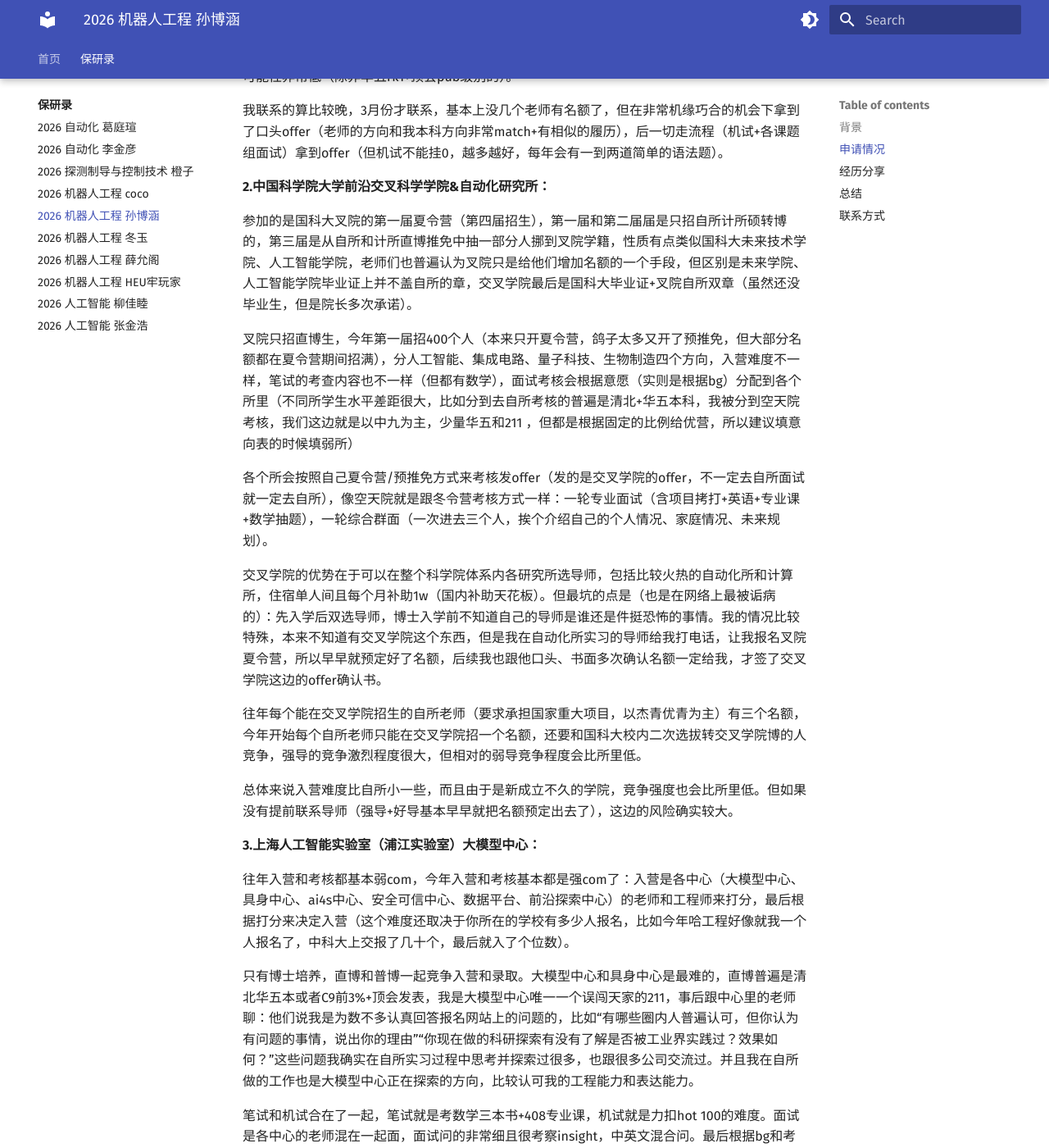
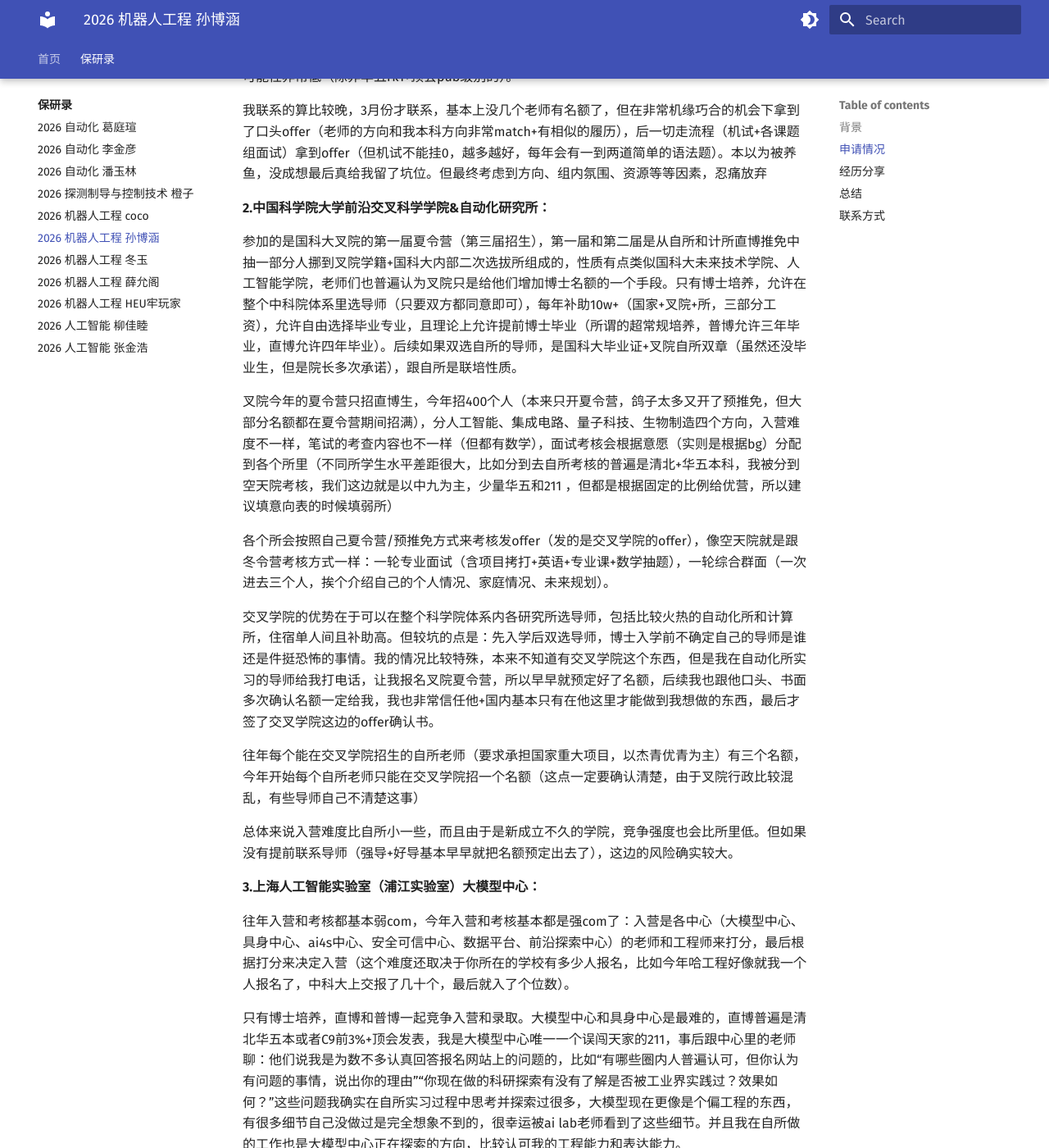
Before and after one commit to heu4-baoyan/heu4-baoyan, an MkDocs documentation site: the page built from docs/baoyan/CompSci/2026/cases/bohansun.md, in a window 1280 px wide and 1400 px high, scrolled down 2557 px. Shown: the whole window at 82% size. Built offline with MkDocs 1.6.1 and Material for MkDocs 9.7.7, drawn with Linux system fonts in a browser that asks for light colours; some of the changed text lies outside the part shown.

Commit message:
feat: 更新潘玉林

```diff
--- a/docs/baoyan/CompSci/2026/cases/bohansun.md
+++ b/docs/baoyan/CompSci/2026/cases/bohansun.md
@@ -16,17 +16,17 @@
 **科研:**<br>
 &nbsp;&nbsp;&nbsp;&nbsp;- [MCF-SVC: Zero-shot High-Fidelity Singing Voice Conversion with Multi-Condition Flow Synthesis ](http://poster-openaccess.com/files/ICIC2025/2517.pdf#:~:text=In%20this%20paper%2C%20we%20propose%20a%20high-fidelity%20flow-based,voice%20details%20by%20integrating%20multiple%20latent%20attribute%20encoders.)（第三作者，ICIC 2025，CCF-C会议）<br>
 
-&nbsp;&nbsp;&nbsp;&nbsp;- [SpikingBrain Technical Report: Spiking Brain-inspired Large Models](https://github.com/BICLab/SpikingBrain-7B)（第六作者，Github 1k stars，技术报告）<br>
+&nbsp;&nbsp;&nbsp;&nbsp;- [SpikingBrain Technical Report: Spiking Brain-inspired Large Models](https://github.com/BICLab/SpikingBrain-7B)（第六作者，Github 1k stars，Transactions on Machine Learning Research）<br>
 
 **实习:**<br>
 &nbsp;&nbsp;&nbsp;&nbsp;- 中国科学院自动化研究所 类脑通用智能大模型北京市重点实验室, 科研实习生, 一年
 
 **项目:**<br>
-&nbsp;&nbsp;&nbsp;&nbsp;- 中科院自动化所 线性架构大模型：<br>
+&nbsp;&nbsp;&nbsp;&nbsp;- 中科院自动化所&字节跳动 线性架构大模型：<br>
 构造人工数据集，并在训练不同阶段中验证；理论分析线性架构中状态利用率低的问题，探索层状态传递架构<br>
 
-&nbsp;&nbsp;&nbsp;&nbsp;- 中科院自动化所 类脑大模型（spiking brain1.0）：<br>
-主要负责部署工作，与沐曦科技合作在国产GPU上适配分布式系统。参与架构、算子适配、测评的部分工作，并参与撰写技术报告。<br>
+&nbsp;&nbsp;&nbsp;&nbsp;- 中科院自动化所&沐曦科技 类脑大模型（瞬息1.0）：<br>
+主要负责vllm推理框架部署工作，在国产GPU上适配分布式系统并构建支持大规模交互的网站。参与架构、算子适配、测评、rebuttal的部分工作，并参与撰写技术报告。<br>
 
 &nbsp;&nbsp;&nbsp;&nbsp;- 上海交通大学&哈尔滨工程大学 唱歌语音转换：<br>
 在指导下完成实验和论文写作，在保持转换速度的同时提升生成自然度和相似度。<br>
@@ -71,19 +71,19 @@
 
 北智和北计都是纯弱com，基本各组老师自己决定入营及offer发放（我认识211低rk但是科研非常亮眼也拿到offer的，双非超强科研也有机会），不同课题组入营难度完全不一样，不联系老师入营可能性非常低（除非华五rk1+顶会pub级别的）。
 
-我联系的算比较晚，3月份才联系，基本上没几个老师有名额了，但在非常机缘巧合的机会下拿到了口头offer（老师的方向和我本科方向非常match+有相似的履历），后一切走流程（机试+各课题组面试）拿到offer（但机试不能挂0，越多越好，每年会有一到两道简单的语法题）。<br>
+我联系的算比较晚，3月份才联系，基本上没几个老师有名额了，但在非常机缘巧合的机会下拿到了口头offer（老师的方向和我本科方向非常match+有相似的履历），后一切走流程（机试+各课题组面试）拿到offer（但机试不能挂0，越多越好，每年会有一到两道简单的语法题）。本以为被养鱼，没成想最后真给我留了坑位。但最终考虑到方向、组内氛围、资源等等因素，忍痛放弃<br>
 
 **2.中国科学院大学前沿交叉科学学院&自动化研究所：**
 
-参加的是国科大叉院的第一届夏令营（第四届招生），第一届和第二届届是只招自所计所硕转博的，第三届是从自所和计所直博推免中抽一部分人挪到叉院学籍，性质有点类似国科大未来技术学院、人工智能学院，老师们也普遍认为叉院只是给他们增加名额的一个手段，但区别是未来学院、人工智能学院毕业证上并不盖自所的章，交叉学院最后是国科大毕业证+叉院自所双章（虽然还没毕业生，但是院长多次承诺）。
+参加的是国科大叉院的第一届夏令营（第三届招生），第一届和第二届是从自所和计所直博推免中抽一部分人挪到叉院学籍+国科大内部二次选拔所组成的，性质有点类似国科大未来技术学院、人工智能学院，老师们也普遍认为叉院只是给他们增加博士名额的一个手段。只有博士培养，允许在整个中科院体系里选导师（只要双方都同意即可），每年补助10w+（国家+叉院+所，三部分工资），允许自由选择毕业专业，且理论上允许提前博士毕业（所谓的超常规培养，普博允许三年毕业，直博允许四年毕业）。后续如果双选自所的导师，是国科大毕业证+叉院自所双章（虽然还没毕业生，但是院长多次承诺），跟自所是联培性质。
 
-叉院只招直博生，今年第一届招400个人（本来只开夏令营，鸽子太多又开了预推免，但大部分名额都在夏令营期间招满），分人工智能、集成电路、量子科技、生物制造四个方向，入营难度不一样，笔试的考查内容也不一样（但都有数学），面试考核会根据意愿（实则是根据bg）分配到各个所里（不同所学生水平差距很大，比如分到去自所考核的普遍是清北+华五本科，我被分到空天院考核，我们这边就是以中九为主，少量华五和211 ，但都是根据固定的比例给优营，所以建议填意向表的时候填弱所）
+叉院今年的夏令营只招直博生，今年招400个人（本来只开夏令营，鸽子太多又开了预推免，但大部分名额都在夏令营期间招满），分人工智能、集成电路、量子科技、生物制造四个方向，入营难度不一样，笔试的考查内容也不一样（但都有数学），面试考核会根据意愿（实则是根据bg）分配到各个所里（不同所学生水平差距很大，比如分到去自所考核的普遍是清北+华五本科，我被分到空天院考核，我们这边就是以中九为主，少量华五和211 ，但都是根据固定的比例给优营，所以建议填意向表的时候填弱所）
 
-各个所会按照自己夏令营/预推免方式来考核发offer（发的是交叉学院的offer，不一定去自所面试就一定去自所），像空天院就是跟冬令营考核方式一样：一轮专业面试（含项目拷打+英语+专业课+数学抽题），一轮综合群面（一次进去三个人，挨个介绍自己的个人情况、家庭情况、未来规划）。
+各个所会按照自己夏令营/预推免方式来考核发offer（发的是交叉学院的offer），像空天院就是跟冬令营考核方式一样：一轮专业面试（含项目拷打+英语+专业课+数学抽题），一轮综合群面（一次进去三个人，挨个介绍自己的个人情况、家庭情况、未来规划）。
 
-交叉学院的优势在于可以在整个科学院体系内各研究所选导师，包括比较火热的自动化所和计算所，住宿单人间且每个月补助1w（国内补助天花板）。但最坑的点是（也是在网络上最被诟病的）：先入学后双选导师，博士入学前不知道自己的导师是谁还是件挺恐怖的事情。我的情况比较特殊，本来不知道有交叉学院这个东西，但是我在自动化所实习的导师给我打电话，让我报名叉院夏令营，所以早早就预定好了名额，后续我也跟他口头、书面多次确认名额一定给我，才签了交叉学院这边的offer确认书。
+交叉学院的优势在于可以在整个科学院体系内各研究所选导师，包括比较火热的自动化所和计算所，住宿单人间且补助高。但较坑的点是：先入学后双选导师，博士入学前不确定自己的导师是谁还是件挺恐怖的事情。我的情况比较特殊，本来不知道有交叉学院这个东西，但是我在自动化所实习的导师给我打电话，让我报名叉院夏令营，所以早早就预定好了名额，后续我也跟他口头、书面多次确认名额一定给我，我也非常信任他+国内基本只有在他这里才能做到我想做的东西，最后才签了交叉学院这边的offer确认书。
 
-往年每个能在交叉学院招生的自所老师（要求承担国家重大项目，以杰青优青为主）有三个名额，今年开始每个自所老师只能在交叉学院招一个名额，还要和国科大校内二次选拔转交叉学院博的人竞争，强导的竞争激烈程度很大，但相对的弱导竞争程度会比所里低。
+往年每个能在交叉学院招生的自所老师（要求承担国家重大项目，以杰青优青为主）有三个名额，今年开始每个自所老师只能在交叉学院招一个名额（这点一定要确认清楚，由于叉院行政比较混乱，有些导师自己不清楚这事）
 
 总体来说入营难度比自所小一些，而且由于是新成立不久的学院，竞争强度也会比所里低。但如果没有提前联系导师（强导+好导基本早早就把名额预定出去了），这边的风险确实较大。<br>
 
@@ -91,15 +91,15 @@
 
 往年入营和考核都基本弱com，今年入营和考核基本都是强com了：入营是各中心（大模型中心、具身中心、ai4s中心、安全可信中心、数据平台、前沿探索中心）的老师和工程师来打分，最后根据打分来决定入营（这个难度还取决于你所在的学校有多少人报名，比如今年哈工程好像就我一个人报名了，中科大上交报了几十个，最后就入了个位数）。
 
-只有博士培养，直博和普博一起竞争入营和录取。大模型中心和具身中心是最难的，直博普遍是清北华五本或者C9前3%+顶会发表，我是大模型中心唯一一个误闯天家的211，事后跟中心里的老师聊：他们说我是为数不多认真回答报名网站上的问题的，比如“有哪些圈内人普遍认可，但你认为有问题的事情，说出你的理由”“你现在做的科研探索有没有了解是否被工业界实践过？效果如何？”这些问题我确实在自所实习过程中思考并探索过很多，也跟很多公司交流过。并且我在自所做的工作也是大模型中心正在探索的方向，比较认可我的工程能力和表达能力。
+只有博士培养，直博和普博一起竞争入营和录取。大模型中心和具身中心是最难的，直博普遍是清北华五本或者C9前3%+顶会发表，我是大模型中心唯一一个误闯天家的211，事后跟中心里的老师聊：他们说我是为数不多认真回答报名网站上的问题的，比如“有哪些圈内人普遍认可，但你认为有问题的事情，说出你的理由”“你现在做的科研探索有没有了解是否被工业界实践过？效果如何？”这些问题我确实在自所实习过程中思考并探索过很多，大模型现在更像是个偏工程的东西，有很多细节自己没做过是完全想象不到的，很幸运被ai lab老师看到了这些细节。并且我在自所做的工作也是大模型中心正在探索的方向，比较认可我的工程能力和表达能力。
 
-笔试和机试合在了一起，笔试就是考数学三本书+408专业课，机试就是力扣hot 100的难度。面试是各中心的老师混在一起面，面试问的非常细且很考察insight，中英文混合问。最后根据bg和考核分数决定联培学校，但也要再次通过联培学校的考核。感觉今年由于创智学院、中关村学院、河套学院等一系列国家实验室的招生，ai lab的招生被分散出去了，所以难度比起往年有所下降。
+笔试和机试合在了一起，笔试就是考数学三本书+408专业课（不过都比较简单，简单过一下王道计算机考研就够了），机试就是力扣hot 100的难度。面试是各中心的老师混在一起面，面试问的非常细且很考察insight，中英文混合问。最后根据bg和考核分数决定联培学校，但也要再次通过联培学校的考核。感觉今年由于创智学院、中关村学院、河套学院等一系列国家实验室的招生，ai lab的招生被分散出去了，所以难度比起往年有所下降。
 
 住的特别好，吃的也很好。
 
 **4.南京大学智能科学学院：**
 
-这个主要是因为我导师在南大智科也有名额，他怕我自所不稳就让我也报了南大（自所有几个老师在南大智科有直博名额，以t院士的小导为主），但接到入营的时候我已经拿到叉院&自所的offer了，所以放弃了入营。
+这个主要是因为我导师在南大智科也有名额，他怕我自所不稳就让我也报了南大（自所有几个老师在南大智科有直博名额，以谭院士的小导为主），但接到入营的时候我已经拿到叉院的offer了，所以放弃了入营。
 
 智科院考核比较难，对于非计算机科班不太友好：笔试考离散、数据结构、机器学习，机试考算法题三道+numpy来实现机器学习三道，还有一轮面试。老师在机试和笔试上毫无话语权，而且录取人数较少，普遍是C9及以上，南大本校想留下来都不容易，难度确实很大。<br>
 
@@ -113,35 +113,35 @@
 
 **7.清华大学&Tele AI联培：**
 
-tele ai今年第二届招收联培直博生，和清华计算机、自动化、电子都有联培，和北大软微也有联培，不同的报名组别和不同的高校课题组合作。首先报名tele ai这边的官网，会有几轮hr来联系和考核（参考各大厂的面试流程），后续也有tele ai的技术老师来考核，根据考核情况来确定联培高校。因为刚开始招生所以了解的人较少，竞争难度并不算大，但后面的坑也不可预知。后续通知的时候我已经跟自所老师确认好，于是放弃。<br>
+tele ai今年第二届招收联培直博生，和清华计算机、自动化、电子都有联培，和北大软微也有联培，不同的报名组别和不同的高校课题组合作。首先报名tele ai这边的官网，会有几轮hr来联系和考核（参考各大厂的面试流程），后续也有tele ai的技术老师来考核，根据考核情况来确定联培高校。因为刚开始招生所以了解的人较少，竞争难度并不算大，但后面的坑也不可预知。后续通知的时候我已经跟自所老师确认好，于是放弃。tele ai这边整体的资源确实不错，李学龙老师组建的电信AI研究院，推荐大家多多关注。我报名的是语音大模型组，和清华、上交、西工大若干强组合作很多<br>
 
 **8.清华大学电子工程系某组：**
 
-二月底开始联系，跟导师断断续续联系了几个月，给offer的时候我已经跟自所老师确认好，于是放弃。<br>
+二月底开始联系，跟导师断断续续联系了几个月，给offer的时候我已经跟自所老师确认好，而且给的是在西交联培的学籍，于是放弃。<br>
 
 **9.清华大学自动化系某组：**
 
-要求提前线上实习几个月，四月份开始打工，六月底去清华线下面试。会根据bg和考核情况分配到清华AI、清华自动化、清华心理、清华生物、复旦的学籍，参与考核人员主要聚焦于清本，竞争强度较大。<br>
+要求提前线上实习几个月，四月份开始打工，六月底去清华线下面试。会根据bg和考核情况分配到清华AI、清华自动化、清华心理、清华生物、复旦的学籍，整体情况较复杂，遂无后续。<br>
 
 **10.南京大学物理学院声学系某组：**
 
-需要线上几轮考核，难度不算大。四月份做完第一轮考核（读几篇论文+复现工作并写成周报）后就线下去找老师聊了一趟（确实觉得非常心怡，各方面都满足我的需求）老师直接给了offer，没再参加后续的考核。<br>
+需要线上几轮考核，难度不算大。四月份做完第一轮考核（读几篇论文+复现工作并写成周报）后就线下去找老师聊了一趟（确实觉得非常心怡，各方面都满足我的需求）老师直接给了offer，没再参加后续的考核。老师是特别好的老师，组是特别好的组，保研不一定非要盯着直接对口的学院报（视需而定）。最后在我心中决赛圈甚至是自所>南大声学>北大智能的。<br>
 
 **11.北京大学软件与微电子学院：**
 
-未入营。不同方向入营难度完全不一样，我申请的智慧医疗方向，一共就入了个位数的人，均为华五本科。往年软微是纯强com，今年软微也变了半弱了，有部分老师可以捞。<br>
+未入营。<br>
 
 **12.北京大学工学院直博：**
 
-未入营。没联系导师工学院入营基本不太可能。<br>
+未入营。<br>
 
 **13.北京大学工学院机械专硕：**
 
-未入营。据说今年入营100人中95人北本。<br>
+未入营。<br>
 
 **14.中国科学院自动化研究所直博：**
 
-未入营。夏令营入营非常激烈，老师捞不了人。<br>
+未入营。<br>
 
 **15.哈尔滨工业大学航天学院：**
 
--- a/mkdocs.yml
+++ b/mkdocs.yml
@@ -10,6 +10,7 @@
     - baoyan/index.md
     - 2026 自动化 葛庭瑄: baoyan/CompSci/2026/cases/tingxuange.md
     - 2026 自动化 李金彦: baoyan/CompSci/2026/cases/jinyanli.md
+    - 2026 自动化 潘玉林: baoyan/CompSci/2026/cases/yulinpan.md
     - 2026 探测制导与控制技术 橙子: baoyan/CompSci/2026/cases/zhijinchen.md
     - 2026 机器人工程 coco: baoyan/CompSci/2026/cases/coco.md
     - 2026 机器人工程 孙博涵: baoyan/CompSci/2026/cases/bohansun.md
```
Also changed, not shown: docs/baoyan/CompSci/2026/cases/yulinpan.md (added, +134 -0 lines), docs/baoyan/index.md (+6 -2 lines), help.md (+1 -1 lines).
